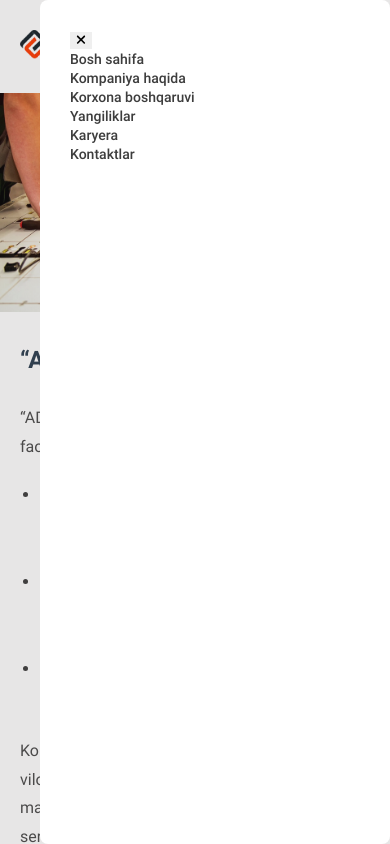
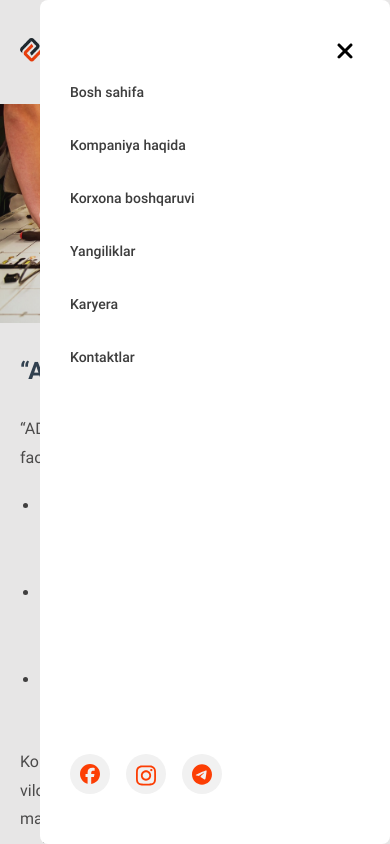
Before and after one commit to ismoilov0624/adm-electrics, a React (Vite) app: page / in a window 390 px wide. Both pictures are taken after a click on the button 356 px from the left and 46 px from the top of the page. Shown: the top 844 px of the page. Built offline with nearby package versions, Linux system fonts and the light colour scheme.

Commit message:
new-changes

```diff
--- a/src/layout/header/header.jsx
+++ b/src/layout/header/header.jsx
@@ -6,6 +6,9 @@ import { useModal } from "../../hooks/useModal";
 import { Modal } from "../../components/modal/modal";
 import { FontAwesomeIcon } from "@fortawesome/react-fontawesome";
 import { faBars, faTimes } from "@fortawesome/free-solid-svg-icons";
+import instagram from "../../assets/icons/footer/instagram.svg";
+import facebook from "../../assets/icons/footer/facebook.svg";
+import telegram from "../../assets/icons/footer/telegram.svg";
 
 import { DownOutlined } from "@ant-design/icons";
 import { Dropdown, Space } from "antd";
@@ -128,6 +131,32 @@ export const Header = () => {
               </Link>
             </li>
           </ul>
+          <div className="header__socials">
+            <a
+              className="header__badge"
+              href="https://www.facebook.com/admelectrics.uz"
+              target="_blank"
+              rel="noopener noreferrer"
+            >
+              <img src={facebook} alt="Facebook" />
+            </a>
+            <a
+              className="header__badge"
+              href="https://www.facebook.com/admelectrics.uz"
+              target="_blank"
+              rel="noopener noreferrer"
+            >
+              <img src={instagram} alt="Instagram" />
+            </a>
+            <a
+              className="header__badge"
+              href="https://t.me/ADM_ELECTRICS_Jobs"
+              target="_blank"
+              rel="noopener noreferrer"
+            >
+              <img src={telegram} alt="Telegram" />
+            </a>
+          </div>
         </Modal>
       </div>
     </div>
--- a/src/layout/header/header.scss
+++ b/src/layout/header/header.scss
@@ -43,6 +43,11 @@
       max-width: 250px;
     }
   }
+  @media (max-width: 500px) {
+    .logo {
+      max-width: 200px;
+    }
+  }
 
   @media (max-width: 480px) {
     &__nav {
@@ -69,42 +74,69 @@
   @media (min-width: 1120px) {
     display: none;
   }
+}
 
 .menu-button {
   padding: 0.5rem;
+  font-size: 1.5rem;
+  background-color: transparent;
+  border: none;
+  cursor: pointer;
 }
-
 .modal-header {
+  margin-top: 7px;
   display: flex;
   justify-content: flex-end;
 
   .close-button {
-      font-size: 1.25rem;
+    font-size: 1.5rem;
+    background-color: transparent;
+    border: none;
+    cursor: pointer;
   }
 }
 
 .menu-list {
-    border: 1px solid red;
   display: flex;
   flex-direction: column;
-    align-items: center;
-    gap: 1rem;
-    padding: 1rem;
+  gap: 15px;
+}
 
 .menu-item {
-      font-family: "Inter", sans-serif;
-      font-size: 1rem;
+  font-size: 32px;
   font-weight: 500;
   transition: color 0.3s ease-in-out;
   cursor: pointer;
 
   a {
     text-decoration: none;
+  }
+}
+
+.header__socials {
+  position: absolute;
+  bottom: 50px;
+  display: flex;
+  gap: 1rem;
+  margin-top: 20px;
+
+  .header__badge {
+    display: inline-block;
+    width: 40px;
+    height: 40px;
+    background-color: #f1f1f1;
+    border-radius: 50%;
+    padding: 10px;
+    transition: transform 0.3s ease, background-color 0.3s ease;
 
     &:hover {
-          color: var(--primary-color);
+      transform: scale(1.1);
+      background-color: #fc3e04;
+    }
+
+    img {
+      max-width: 100%;
+      height: auto;
     }
   }
 }
-  }
-}
```
Lines whose indentation alone changed are shown as unchanged.
